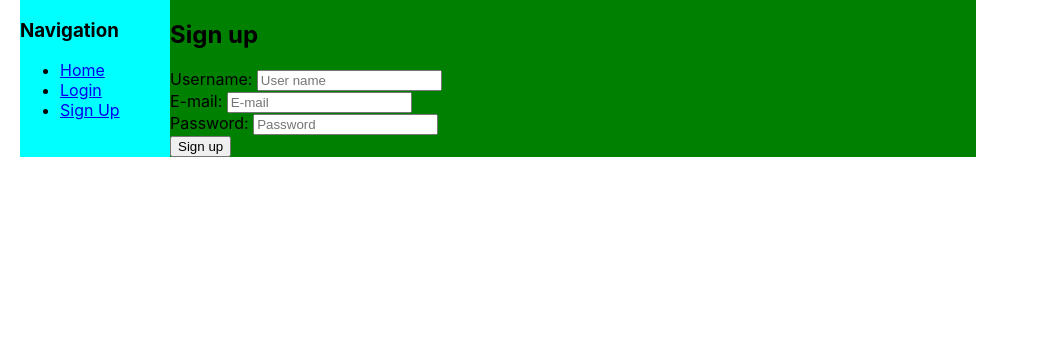
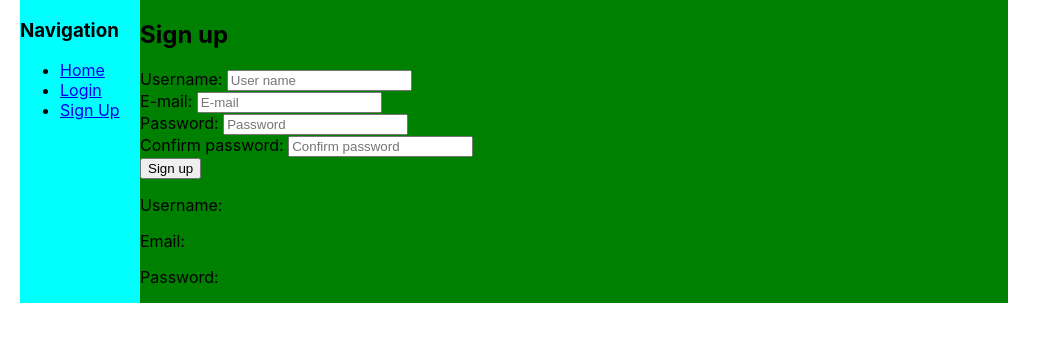
Before and after one commit to gorski-piotr/social-media-app, a React (Create React App) app: page /signup in a window 1280 px wide. Shown: the top 342 px of the page, without its empty margins (0-1051 px from the left). Built offline with nearby package versions, Linux system fonts and the light colour scheme.

Commit message:
SignUp form is being sent to API. Form validation and confirmation messages ae missing

```diff
--- a/src/App.css
+++ b/src/App.css
@@ -6,10 +6,10 @@
 
 .left-column {
   background-color: aqua;
-  width: 150px;
+  width: 120px;
 }
 
 .main-column {
   background-color: green;
-  width: 65%;
+  width: 70%;
 }
--- a/src/components/SignUp.js
+++ b/src/components/SignUp.js
@@ -1,16 +1,22 @@
 import React from "react";
 import axios from "axios";
+import { useState } from "react";
 
 function SignUp() {
+  const [username, setUsername] = useState("");
+  const [email, setEmail] = useState("");
+  const [password, setPassword] = useState("");
+
   const handleSubmit = (event) => {
     event.preventDefault();
-    console.log("submitted");
+    console.log("Submit button pressed");
 
     let newUser = {
-      username: "piotr",
-      email: "piotr@piotr.com",
-      password: "password",
+      username,
+      email,
+      password,
     };
+    console.log("New user: ", newUser);
 
     const headers = {
       "Content-Type": "application/json",
@@ -24,7 +30,10 @@ function SignUp() {
         { headers: headers }
       )
       .then((res) => {
-        console.log(res);
+        console.log("Answer from API: ", res);
+      })
+      .catch((error) => {
+        console.error("Axios error: ", error);
       });
   };
 
@@ -38,10 +47,19 @@ function SignUp() {
           name="username"
           id="username"
           placeholder="User name"
+          value={username}
+          onChange={(e) => setUsername(e.target.value)}
         />
         <br />
         <label htmlFor="email">E-mail: </label>
-        <input type="email" name="email" id="email" placeholder="E-mail" />
+        <input
+          type="email"
+          name="email"
+          id="email"
+          placeholder="E-mail"
+          value={email}
+          onChange={(e) => setEmail(e.target.value)}
+        />
         <br />
         <label htmlFor="password">Password: </label>
         <input
@@ -49,9 +67,22 @@ function SignUp() {
           id="password"
           name="password"
           placeholder="Password"
+          value={password}
+          onChange={(e) => setPassword(e.target.value)}
+        ></input>
+        <br />
+        <label htmlFor="password-confirm">Confirm password: </label>
+        <input
+          type="password"
+          id="password-confirm"
+          name="password-confirm"
+          placeholder="Confirm password"
         ></input>
         <br />
         <button type="submit">Sign up</button>
+        <p>Username: {username}</p>
+        <p>Email: {email}</p>
+        <p>Password: {password}</p>
       </form>
     </div>
   );
```
